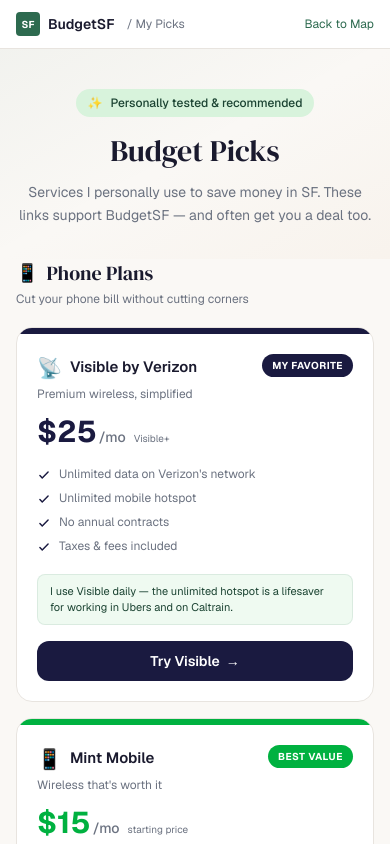
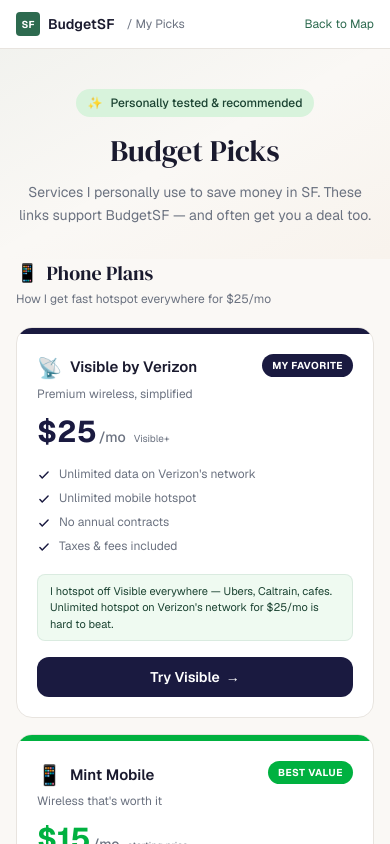
Before and after one commit to iharnoor/BudgetSF, a Next.js app: page /picks in a window 390 px wide. Shown: the top 844 px of the page. Built offline with nearby package versions, Linux system fonts and the light colour scheme.

Commit message:
Make phone plans copy more personal — hotspot everywhere
Co-Authored-By: Claude Opus 4.6 (1M context) <noreply@anthropic.com>

```diff
--- a/src/app/picks/page.tsx
+++ b/src/app/picks/page.tsx
@@ -21,7 +21,7 @@ const PHONE_PLANS = [
       "Taxes & fees included",
     ],
     highlight: "My Favorite",
-    note: "I use Visible daily — the unlimited hotspot is a lifesaver for working in Ubers and on Caltrain.",
+    note: "I hotspot off Visible everywhere — Ubers, Caltrain, cafes. Unlimited hotspot on Verizon's network for $25/mo is hard to beat.",
     url: "https://fxo.co/1535239/singhinusa",
     cta: "Try Visible",
   },
@@ -349,7 +349,7 @@ export default function PicksPage() {
       <div className="max-w-4xl mx-auto px-4 pb-16">
         {/* ── Phone Plans ── */}
         <section className="mb-12">
-          <SectionHeader emoji="📱" title="Phone Plans" subtitle="Cut your phone bill without cutting corners" />
+          <SectionHeader emoji="📱" title="Phone Plans" subtitle="How I get fast hotspot everywhere for $25/mo" />
           <div className="grid grid-cols-1 sm:grid-cols-2 gap-4">
             {PHONE_PLANS.map((plan, i) => (
               <AffiliateLink
```
